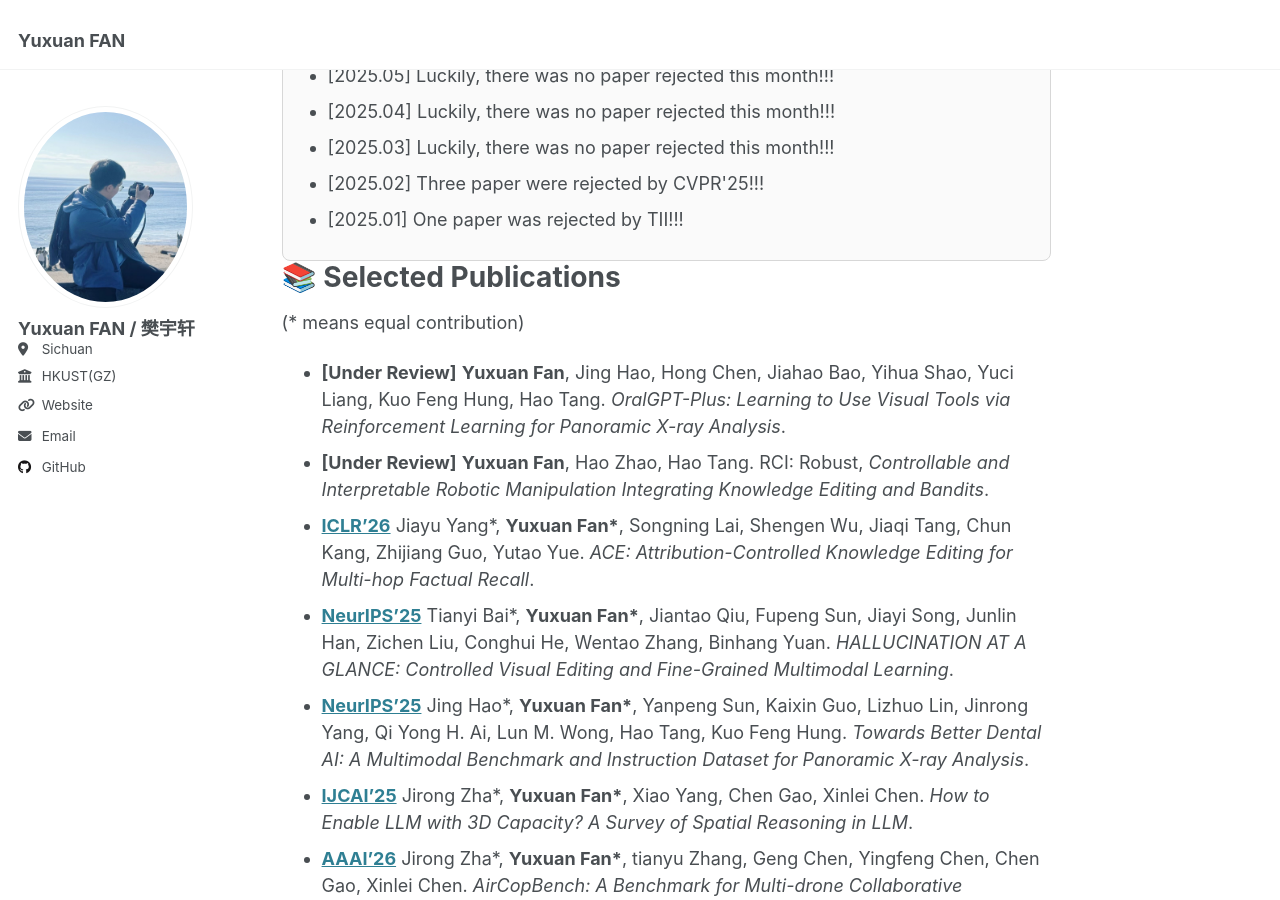
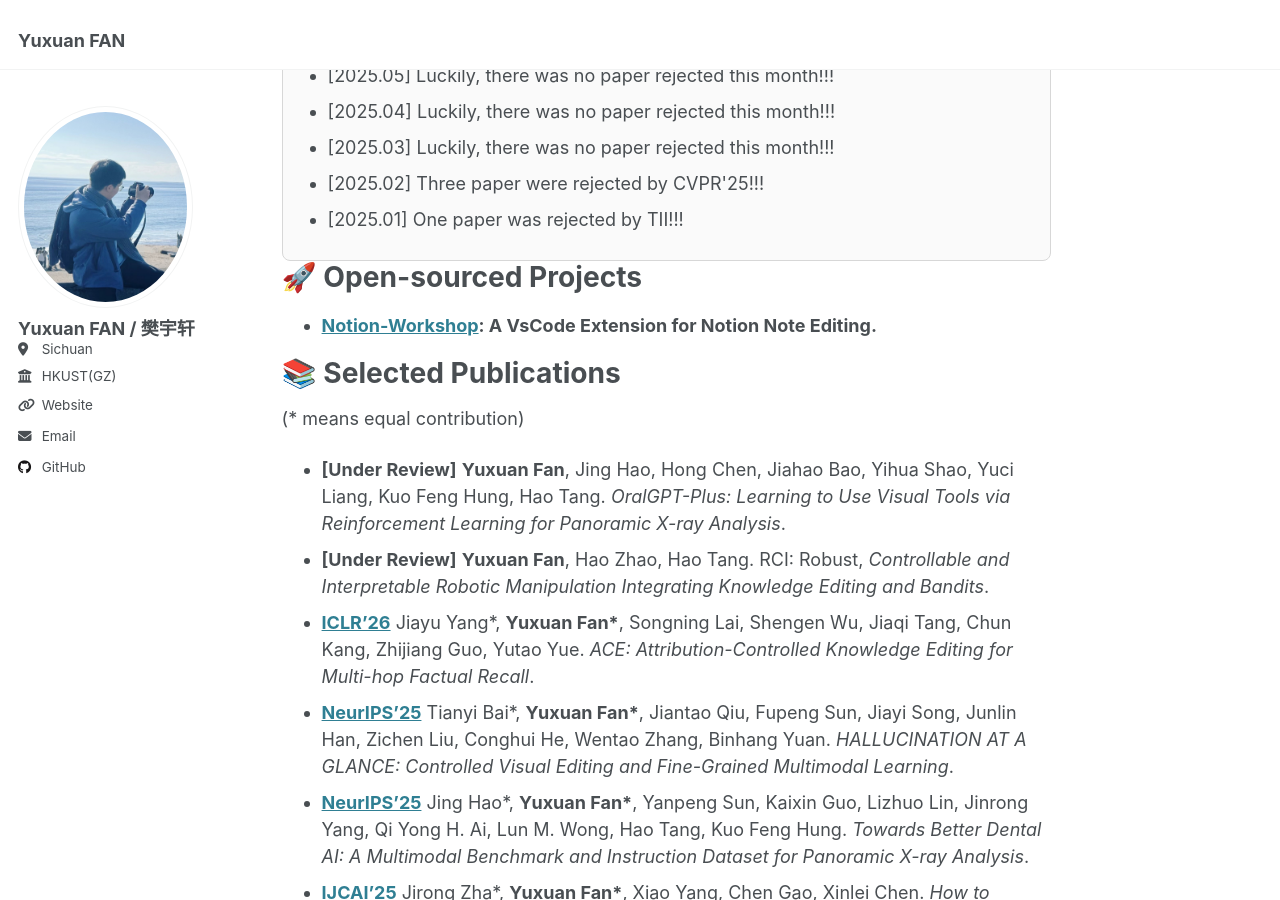
Before and after one commit to yuxuanfanOrion/yuxuanfanOrion.github.io, a Jekyll site: the page built from _pages/about.md, in a window 1280 px wide and 900 px high, scrolled down 1136 px. Built offline with Jekyll 4.4.1, drawn with Linux system fonts in a browser that asks for light colours.

Commit message:
update pages

```diff
--- a/_pages/about.md
+++ b/_pages/about.md
@@ -165,6 +165,8 @@ redirect_from:
   </ul>
 </div>
 
+# 🚀 Open-sourced Projects
+- **[Notion-Workshop](https://github.com/yuxuanfanOrion/Notion-Workshop): A VsCode Extension for Notion Note Editing.**
 
 # 📚 Selected Publications
 (\* means equal contribution)
```
